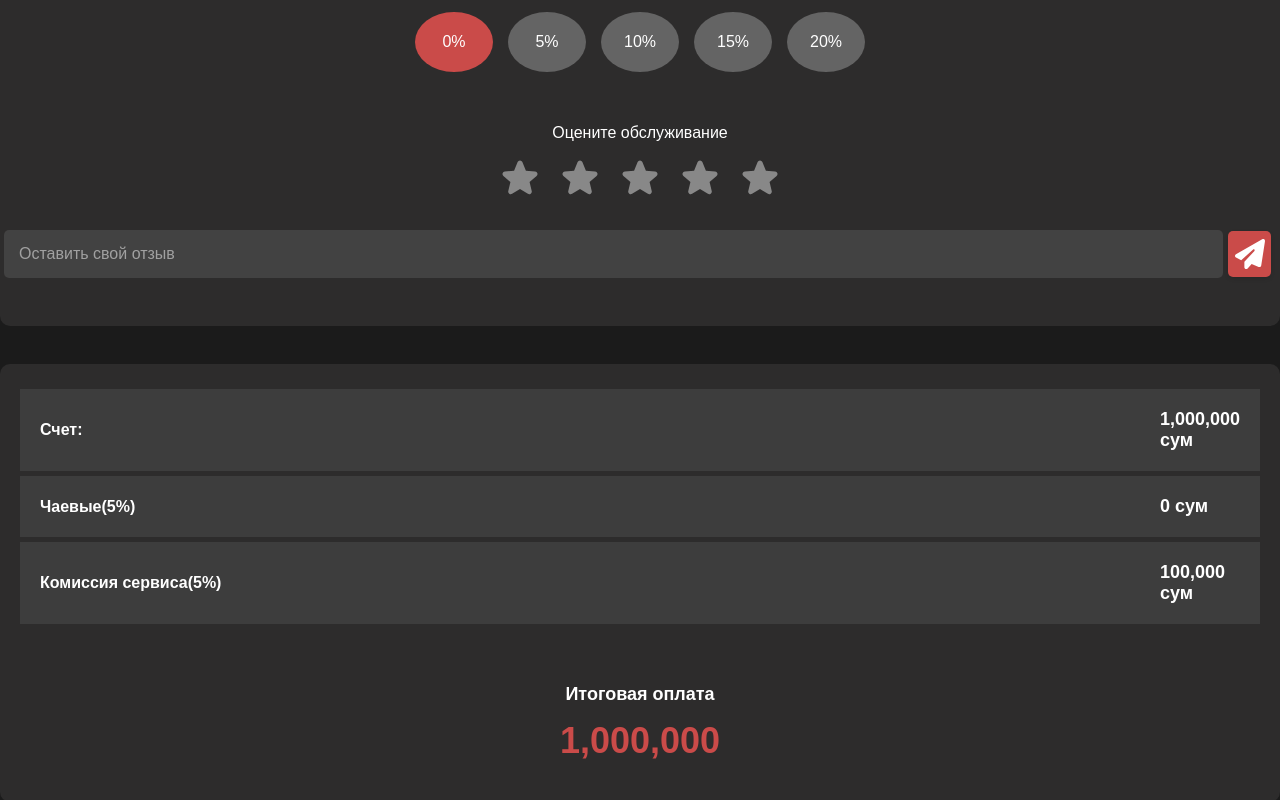
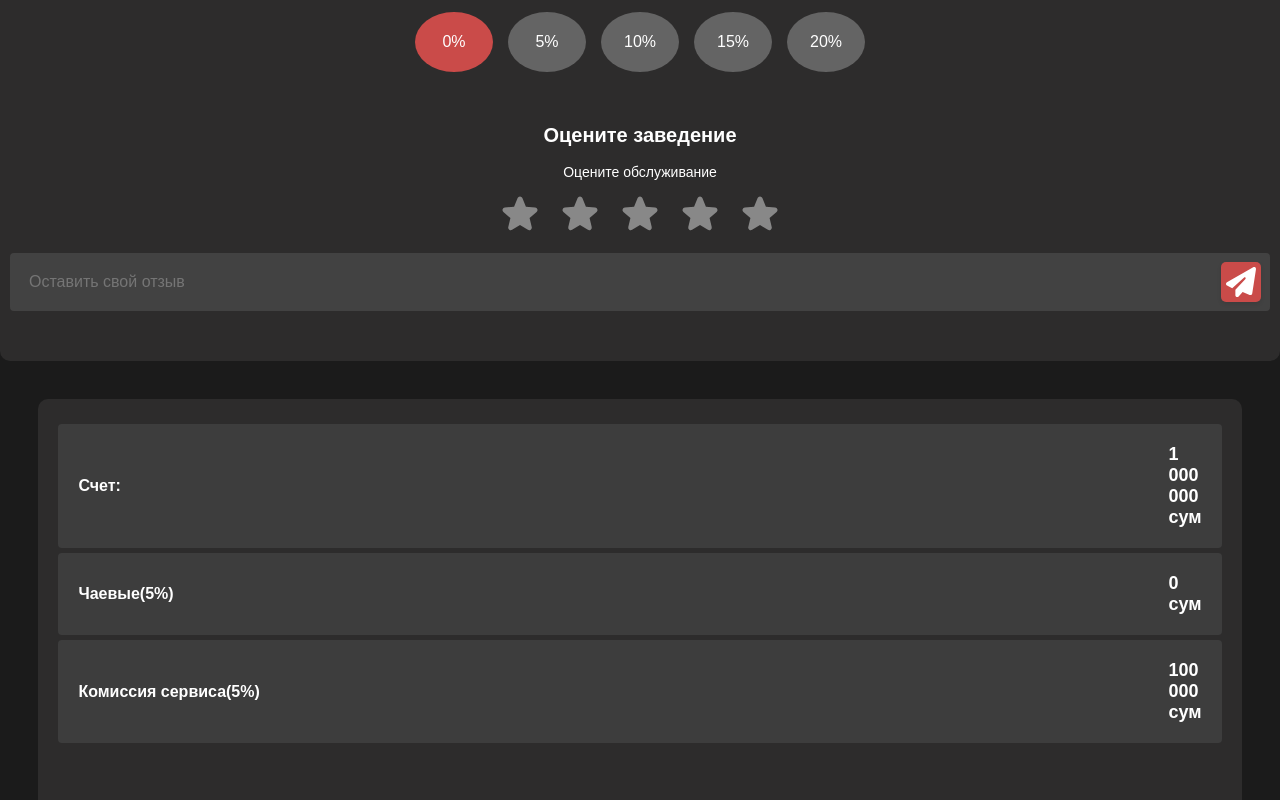
Before and after one commit to bek-shoyatbek/onepay-frontend, a React (Vite) app: page /pay in a window 1280 px wide. Shown: the part 840-1640 px from the top of the page. Built offline with nearby package versions, Linux system fonts and the light colour scheme; no server answers.

Commit message:
amount commos removed

```diff
--- a/src/components/Payment/Payment.css
+++ b/src/components/Payment/Payment.css
@@ -167,6 +167,14 @@ body {
   justify-content: center;
 }
 
+.rate_service .rate_title {
+  font-size: 20px;
+}
+
+.rate_service .rate_p {
+  font-size: 14px;
+}
+
 .rate_service .stars_container .star {
   color: gold;
   font-size: 24px;
@@ -176,8 +184,9 @@ body {
 
 .bill_details {
   padding: 20px;
+
   background-color: #2d2c2c;
-  margin-top: 3%;
+  margin: 3% 3% 0 3%;
   border-radius: 10px;
 }
 
@@ -185,6 +194,7 @@ body {
   width: 100%;
   border-collapse: separate;
   border-spacing: 0 5px;
+  border-radius: 4px;
 }
 
 .bill_details th,
@@ -198,11 +208,15 @@ body {
 .bill_details th {
   font-weight: bold;
   width: 100%;
+  border-top-left-radius: 4px;
+  border-bottom-left-radius: 4px;
 }
 
 .bill_details td {
   font-weight: bolder;
   font-size: large;
+  border-top-right-radius: 4px;
+  border-bottom-right-radius: 4px;
 }
 
 .bill_details .total_amount {
@@ -339,30 +353,26 @@ body {
 .feedback_container {
   display: flex;
   align-items: center;
-  margin-top: 15px;
+  background-color: rgba(255, 255, 255, 0.1);
   padding: 4px;
+  margin: 10px;
+  border-radius: 4px;
 }
 
 .feedback_input {
   flex-grow: 1;
   padding: 15px;
   border: none;
-  border-radius: 5px;
-  background-color: rgba(255, 255, 255, 0.1);
-  color: white;
   font-size: 16px;
-}
-
-.feedback_input::placeholder {
-  color: rgba(255, 255, 255, 0.5);
+  background-color: rgba(255, 255, 255, 0);
 }
 
 .send_button {
   background-color: #ca4b49;
   border: none;
   border-radius: 5px;
-  width: 43px;
-  height: 46px;
+  width: 40px;
+  height: 40px;
   cursor: pointer;
   padding: 0;
 }
--- a/src/components/Payment/Payment.tsx
+++ b/src/components/Payment/Payment.tsx
@@ -16,6 +16,10 @@ export function Payment() {
 
   const handleButtonClick = (buttonType: string) => {
     setActiveButton(buttonType);
+  };
+
+  const addSpaceIntoAmount = (amount: number) => {
+    return amount.toLocaleString().split(",").join(" ");
   };
 
   const handleStarClick = (starRating: number) => {
@@ -105,7 +109,7 @@ export function Payment() {
         </div>
         <div className="total_amount">
           <h1>Сумма счета</h1>
-          <h2>{totalAmount.toLocaleString()}</h2>
+          <h2>{addSpaceIntoAmount(totalAmount)}</h2>
         </div>
 
         <div className="second_section">
@@ -127,7 +131,8 @@ export function Payment() {
           </div>
 
           <div className="rate_service">
-            <p className="rate">{rateText}</p>
+            <h2 className="rate_title">Оцените заведение</h2>
+            <p className="rate_p">{rateText}</p>
             <div className="stars_container">
               {[1, 2, 3, 4, 5].map((star) => (
                 <span
@@ -160,6 +165,7 @@ export function Payment() {
                   <FontAwesomeIcon
                     icon={faPaperPlane}
                     size="xl"
+                    rotate={180}
                     color="white"
                   />
                 </span>
@@ -172,21 +178,21 @@ export function Payment() {
             <tbody>
               <tr>
                 <th>Счет:</th>
-                <td>{billAmount.toLocaleString()} сум</td>
+                <td>{addSpaceIntoAmount(billAmount)} сум</td>
               </tr>
               <tr>
                 <th>Чаевые(5%)</th>
-                <td>{(totalAmount - billAmount).toLocaleString()} сум</td>
+                <td>{addSpaceIntoAmount(totalAmount - billAmount)} сум</td>
               </tr>
               <tr>
                 <th>Комиссия сервиса(5%)</th>
-                <td>{(totalAmount * 0.1).toLocaleString()} сум</td>
+                <td>{addSpaceIntoAmount(totalAmount * 0.1)} сум</td>
               </tr>
             </tbody>
           </table>
           <div className="total_amount">
             <h2>Итоговая оплата</h2>
-            <h1>{totalAmount.toLocaleString()}</h1>
+            <h1>{totalAmount.toLocaleString().split(",").join(" ")}</h1>
           </div>
         </div>
 
```
